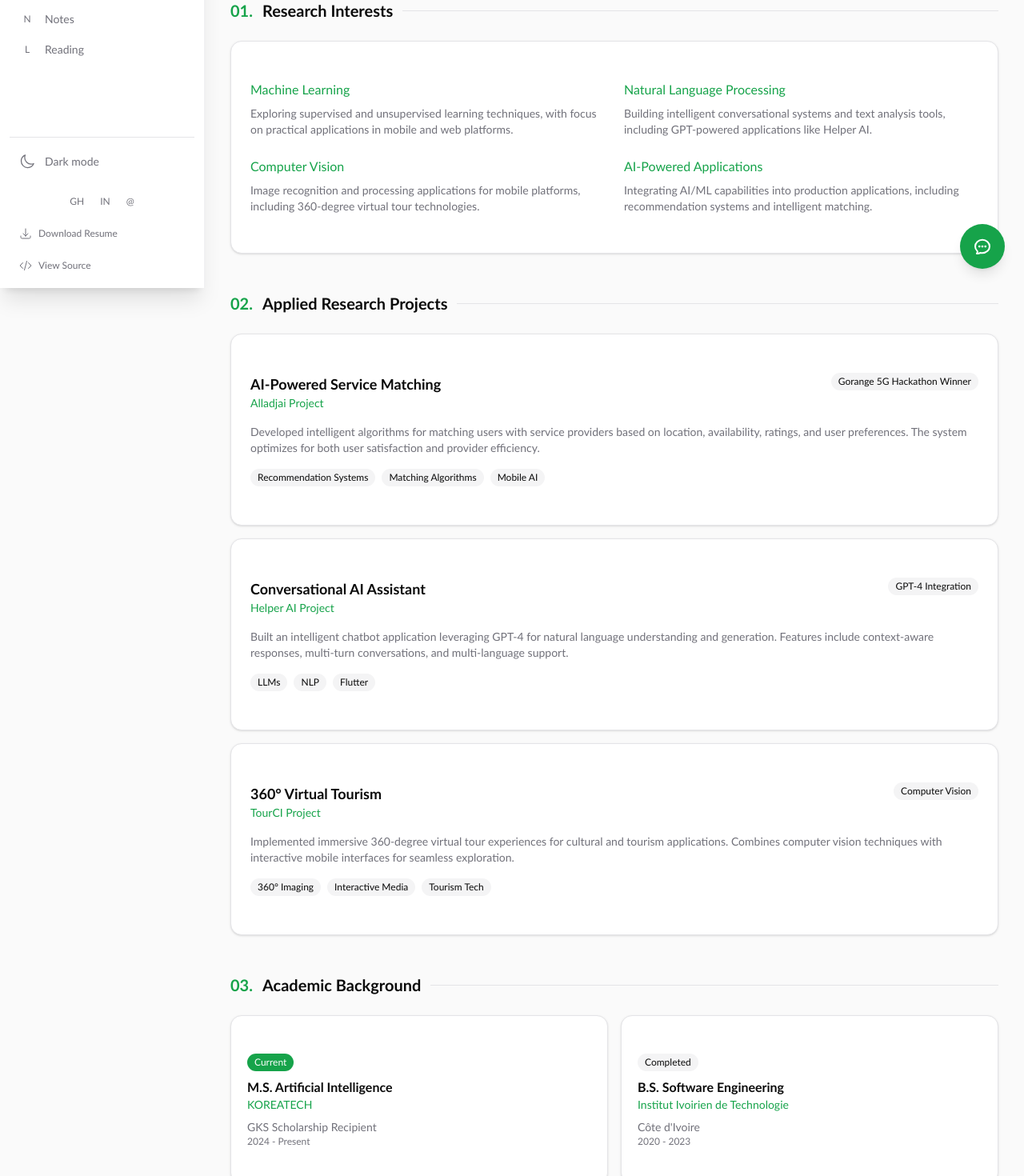
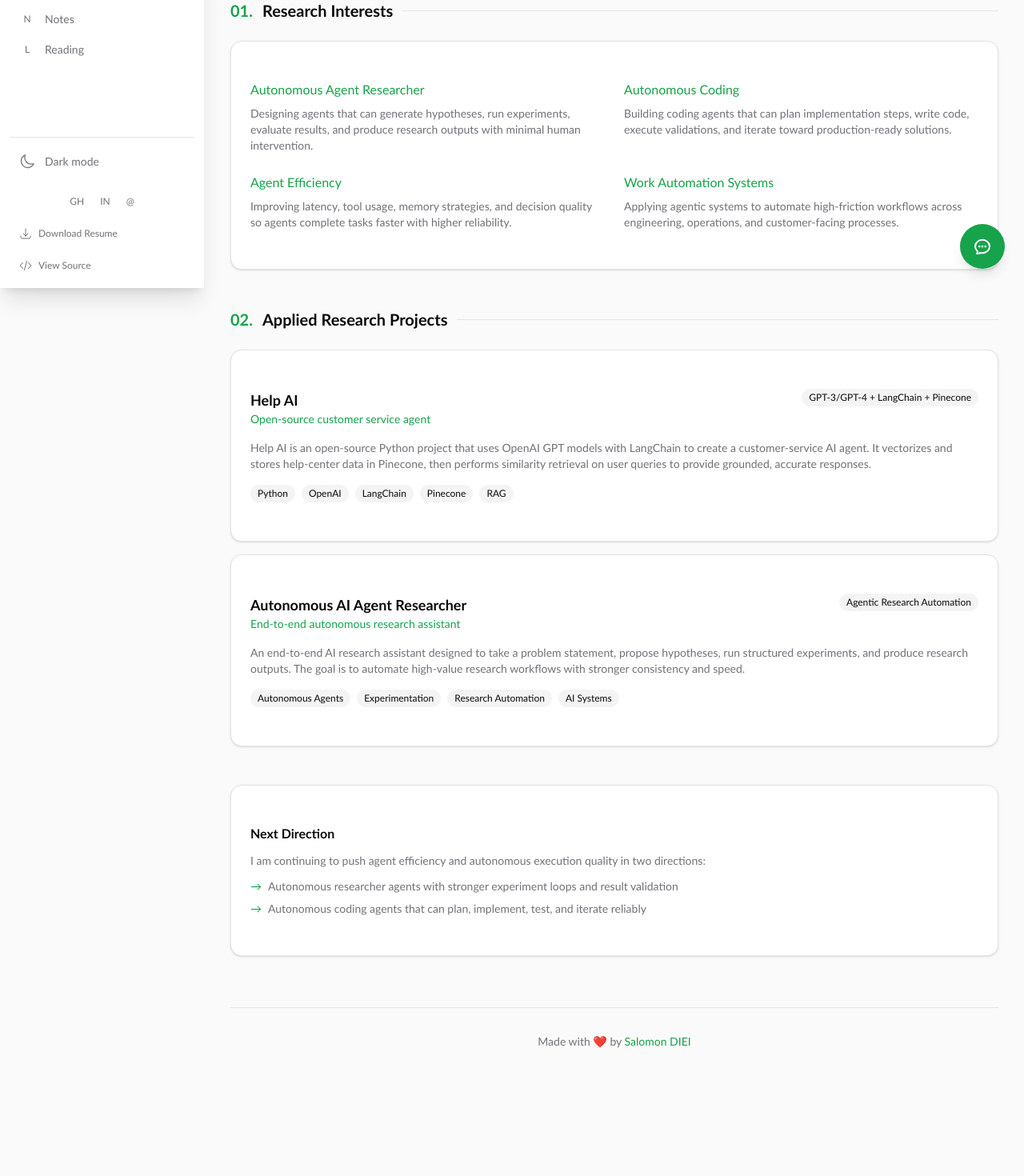
Before and after one commit to Salomondiei08/portfolio, a Next.js app: page /research in a window 1280 px wide. Shown: the part 440-1910 px from the top of the page at 80% size. After the commit the page ends 1784 px from the top, so only its background shows below. Built offline with nearby package versions, Linux system fonts and the light colour scheme.

Commit message:
chore: updated blog list

```diff
--- a/src/app/about/page.tsx
+++ b/src/app/about/page.tsx
@@ -4,8 +4,8 @@ import { Badge } from "@/components/ui/badge";
 import { Button } from "@/components/ui/button";
 
 export const metadata = {
-  title: "About Salomon Diei | AI Engineer, KOREATECH Student, CTO at Sikili",
-  description: "Salomon Diei is an AI Engineer and researcher at Korea University of Technology and Education (KOREATECH), CTO at Sikili. GKS Scholar, Google Cloud Certified, winner of Gorange 5G Hackathon. Experienced in Flutter, Python, FastAPI, Machine Learning. Based in Cheonan, South Korea.",
+  title: "About Salomon Diei | AI Engineer & Autonomous Agents Researcher",
+  description: "Salomon Diei is an AI Engineer, CTO at Sikili, and autonomous agents researcher focused on improving agent efficiency and automating human work.",
   keywords: [
     "Salomon Diei biography",
     "KOREATECH AI student",
@@ -128,13 +128,10 @@ export default function AboutPage() {
 
         <div className="space-y-4 max-w-2xl">
           <p className="text-muted-foreground leading-relaxed">
-            I&apos;m an AI engineer and researcher currently pursuing my Master&apos;s degree in
-            Artificial Intelligence at Korea University of Technology and Education (KOREATECH),
-            supported by the prestigious Korean Government Scholarship (GKS).
+            I&apos;m an AI engineer and researcher focused on making AI agents more efficient and helping them automate human work.
           </p>
           <p className="text-muted-foreground leading-relaxed">
-            As CTO at Sikili, I lead technical strategy while balancing my academic research in AI
-            and machine learning. My background spans fullstack development, mobile apps with Flutter,
+            As CTO at Sikili, I lead technical strategy while building and evaluating agentic AI systems for real-world automation. My background spans fullstack development, mobile apps with Flutter,
             and cloud architecture as a Google Cloud Certified Associate Cloud Engineer.
           </p>
           <p className="text-muted-foreground leading-relaxed">
--- a/src/app/layout.tsx
+++ b/src/app/layout.tsx
@@ -5,13 +5,13 @@ import { ChatWidget } from "@/components/portfolio/ChatWidget";
 import { ThemeProvider } from "@/components/portfolio/ThemeProvider";
 
 export const metadata: Metadata = {
-  title: "Salomon Diei | AI Engineer & Researcher - KOREATECH Student",
-  description: "Salomon Diei - AI Engineer, CTO at Sikili, Master's student at Korea University of Technology and Education (KOREATECH). Winner of Gorange 5G Hackathon. Experienced in Flutter, Python, FastAPI, Machine Learning. Google Cloud Certified. Projects: Alladjai, TourCI, Helper AI.",
+  title: "Salomon Diei | AI Engineer & Autonomous Agents Researcher",
+  description: "Salomon Diei - AI Engineer, CTO at Sikili, and researcher focused on making AI agents more efficient and automating human work. Primary focus: autonomous agent researcher and autonomous coding.",
   keywords: [
     // Name variations
     "Salomon Diei", "Salomon DIEI", "salomondiei", "salomondiei08",
     // Current roles
-    "AI Engineer", "AI Researcher", "CTO Sikili", "Machine Learning Engineer",
+    "AI Engineer", "AI Researcher", "Autonomous Agents Researcher", "CTO Sikili",
     // Education
     "KOREATECH", "Korea University of Technology and Education", "KOREATECH AI", "GKS Scholar", "Korean Government Scholarship",
     // Location
@@ -20,7 +20,7 @@ export const metadata: Metadata = {
     "Flutter Developer", "Python Developer", "FastAPI", "Mobile Development", "Cloud Engineer",
     "Google Cloud Certified", "GCP", "Docker", "Terraform", "Vue.js",
     // Projects
-    "Alladjai", "TourCI", "Helper AI", "ResiCar", "Sikili Platform",
+    "Autonomous AI Agent Researcher", "TourCI", "Help AI", "Sikili Platform",
     // Achievements
     "Gorange 5G Hackathon Winner",
     // Previous work
@@ -32,8 +32,8 @@ export const metadata: Metadata = {
   creator: "Salomon Diei",
   publisher: "Salomon Diei",
   openGraph: {
-    title: "Salomon Diei | AI Engineer & Researcher at KOREATECH",
-    description: "AI Engineer and CTO at Sikili. Master's student at KOREATECH. Winner of Gorange 5G Hackathon. Experienced in Flutter, Python, Machine Learning. Google Cloud Certified.",
+    title: "Salomon Diei | AI Engineer & Autonomous Agents Researcher",
+    description: "AI Engineer and CTO at Sikili, researching efficient AI agents that automate human work. Focused on autonomous agent researcher systems and autonomous coding.",
     type: "website",
     locale: "en_US",
     url: "https://salomondiei.com",
@@ -50,7 +50,7 @@ export const metadata: Metadata = {
   twitter: {
     card: "summary_large_image",
     title: "Salomon Diei | AI Engineer & Researcher",
-    description: "AI Engineer at Sikili, Master's student at KOREATECH. Experienced in Flutter, Python, Machine Learning.",
+    description: "AI Engineer at Sikili focused on autonomous agents, work automation, and efficient AI systems.",
     images: ["/images/salomon.JPG"],
   },
   robots: {
--- a/src/app/page.tsx
+++ b/src/app/page.tsx
@@ -1,11 +1,11 @@
-"use client";
-
 import Link from "next/link";
+import { format } from "date-fns";
 import { Card, CardContent, CardHeader, CardTitle } from "@/components/ui/card";
 import { Badge } from "@/components/ui/badge";
 import { NewsletterForm } from "@/components/portfolio/NewsletterForm";
 import { FadeIn, SlideIn } from "@/components/portfolio/animations";
 import { featuredProject } from "@/lib/portfolio-data";
+import { getAllPosts } from "@/lib/markdown";
 
 const technologies = {
   languages: ["Python", "Dart", "JavaScript", "TypeScript", "Java", "C#"],
@@ -13,12 +13,13 @@ const technologies = {
   tools: ["Docker", "Terraform", "Firebase", "GCP", "MongoDB", "PostgreSQL"],
 };
 
-const recentPosts = [
-  { title: "Understanding Transformers: A Visual Guide", date: "Jan 20", href: "/blog/understanding-transformers" },
-  { title: "Welcome to My Blog", date: "Jan 15", href: "/blog/welcome-to-my-blog" },
-];
+export default function Home() {
+  const recentPosts = getAllPosts("blog").slice(0, 4).map((post) => ({
+    title: post.title,
+    date: format(new Date(post.date), "MMM d"),
+    href: `/blog/${post.slug}`,
+  }));
 
-export default function Home() {
   return (
     <div className="space-y-8">
       {/* Hero Section */}
@@ -33,8 +34,7 @@ export default function Home() {
             <h2 className="text-xl text-muted-foreground">AI Engineer & Researcher</h2>
           </div>
           <p className="text-muted-foreground leading-relaxed max-w-2xl">
-            Building intelligent systems and innovative mobile applications. Currently pursuing
-            a Master&apos;s in AI at Korea University of Technology and Education while leading tech at Sikili.
+            Building intelligent systems and researching how to make AI agents more efficient and automate human work while leading tech at Sikili.
           </p>
         </section>
       </SlideIn>
@@ -196,10 +196,10 @@ export default function Home() {
                   <span className="text-xs text-muted-foreground">AI & ML</span>
                 </div>
                 <h3 className="text-xl font-bold mb-2 group-hover:text-primary transition-colors">
-                  Research & Learning
+                  Autonomous Agent Research
                 </h3>
                 <p className="text-sm text-muted-foreground mb-3">
-                  Exploring artificial intelligence and machine learning as part of my Master&apos;s studies at KOREATECH.
+                  Researching how to make AI agents more efficient and automate human work, with focus on autonomous researcher and coding agents.
                 </p>
                 <span className="text-sm text-primary">View research →</span>
               </CardContent>
--- a/src/app/research/page.tsx
+++ b/src/app/research/page.tsx
@@ -2,8 +2,8 @@ import { Card, CardContent } from "@/components/ui/card";
 import { Badge } from "@/components/ui/badge";
 
 export const metadata = {
-  title: "Research | Salomon Diei - AI Engineer Portfolio",
-  description: "AI and machine learning research at Korea University of Technology and Education.",
+  title: "Research | Salomon Diei - Autonomous Agents",
+  description: "Research focused on building efficient AI agents that automate human work, with emphasis on autonomous agent researcher systems and autonomous coding.",
 };
 
 export default function ResearchPage() {
@@ -13,24 +13,24 @@ export default function ResearchPage() {
       <div className="space-y-4">
         <h1 className="text-3xl font-bold">Research</h1>
         <p className="text-muted-foreground max-w-2xl">
-          Currently pursuing a Master&apos;s degree in Artificial Intelligence at Korea University
-          of Technology and Education (KOREATECH), supported by the Korean Government Scholarship (GKS).
+          I am researching how to make AI agents more efficient and how to make them automate human work.
+          My primary focus is autonomous agent researcher systems and autonomous coding.
         </p>
       </div>
 
-      {/* Current Status */}
+      {/* Current Focus */}
       <Card className="bg-gradient-to-br from-primary/10 via-card to-card border-border">
         <CardContent className="p-6">
           <div className="flex items-start gap-4">
             <div className="w-12 h-12 rounded-lg bg-primary/20 flex items-center justify-center shrink-0">
-              <span className="text-primary font-bold">AI</span>
+              <span className="text-primary font-bold">AG</span>
             </div>
             <div>
-              <Badge className="mb-2">In Progress</Badge>
-              <h2 className="text-xl font-semibold">M.S. in Artificial Intelligence</h2>
-              <p className="text-primary">Korea University of Technology and Education</p>
+              <Badge className="mb-2">Active Focus</Badge>
+              <h2 className="text-xl font-semibold">Autonomous Agents for Work Automation</h2>
+              <p className="text-primary">Efficiency, reliability, and end-to-end execution</p>
               <p className="text-sm text-muted-foreground mt-2">
-                2024 - Present | Cheonan-si, South Korea
+                Researching practical agent architectures that can reason, run tasks, and deliver measurable outcomes.
               </p>
             </div>
           </div>
@@ -49,31 +49,31 @@ export default function ResearchPage() {
           <CardContent className="p-6">
             <div className="grid sm:grid-cols-2 gap-6">
               <div className="space-y-2">
-                <h3 className="font-medium text-primary">Machine Learning</h3>
+                <h3 className="font-medium text-primary">Autonomous Agent Researcher</h3>
                 <p className="text-sm text-muted-foreground">
-                  Exploring supervised and unsupervised learning techniques,
-                  with focus on practical applications in mobile and web platforms.
+                  Designing agents that can generate hypotheses, run experiments, evaluate results,
+                  and produce research outputs with minimal human intervention.
                 </p>
               </div>
               <div className="space-y-2">
-                <h3 className="font-medium text-primary">Natural Language Processing</h3>
+                <h3 className="font-medium text-primary">Autonomous Coding</h3>
                 <p className="text-sm text-muted-foreground">
-                  Building intelligent conversational systems and text analysis tools,
-                  including GPT-powered applications like Helper AI.
+                  Building coding agents that can plan implementation steps, write code,
+                  execute validations, and iterate toward production-ready solutions.
                 </p>
               </div>
               <div className="space-y-2">
-                <h3 className="font-medium text-primary">Computer Vision</h3>
+                <h3 className="font-medium text-primary">Agent Efficiency</h3>
                 <p className="text-sm text-muted-foreground">
-                  Image recognition and processing applications for mobile platforms,
-                  including 360-degree virtual tour technologies.
+                  Improving latency, tool usage, memory strategies, and decision quality
+                  so agents complete tasks faster with higher reliability.
                 </p>
               </div>
               <div className="space-y-2">
-                <h3 className="font-medium text-primary">AI-Powered Applications</h3>
+                <h3 className="font-medium text-primary">Work Automation Systems</h3>
                 <p className="text-sm text-muted-foreground">
-                  Integrating AI/ML capabilities into production applications,
-                  including recommendation systems and intelligent matching.
+                  Applying agentic systems to automate high-friction workflows across
+                  engineering, operations, and customer-facing processes.
                 </p>
               </div>
             </div>
@@ -94,20 +94,22 @@ export default function ResearchPage() {
             <CardContent className="p-6 space-y-4">
               <div className="flex flex-col sm:flex-row sm:items-start sm:justify-between gap-2">
                 <div>
-                  <h3 className="font-semibold text-lg">AI-Powered Service Matching</h3>
-                  <p className="text-primary text-sm">Alladjai Project</p>
+                  <h3 className="font-semibold text-lg">Help AI</h3>
+                  <p className="text-primary text-sm">Open-source customer service agent</p>
                 </div>
-                <Badge variant="secondary">Gorange 5G Hackathon Winner</Badge>
+                <Badge variant="secondary">GPT-3/GPT-4 + LangChain + Pinecone</Badge>
               </div>
               <p className="text-sm text-muted-foreground">
-                Developed intelligent algorithms for matching users with service providers
-                based on location, availability, ratings, and user preferences. The system
-                optimizes for both user satisfaction and provider efficiency.
+                Help AI is an open-source Python project that uses OpenAI GPT models with LangChain
+                to create a customer-service AI agent. It vectorizes and stores help-center data in Pinecone,
+                then performs similarity retrieval on user queries to provide grounded, accurate responses.
               </p>
               <div className="flex flex-wrap gap-2">
-                <Badge variant="secondary" className="text-xs">Recommendation Systems</Badge>
-                <Badge variant="secondary" className="text-xs">Matching Algorithms</Badge>
-                <Badge variant="secondary" className="text-xs">Mobile AI</Badge>
+                <Badge variant="secondary" className="text-xs">Python</Badge>
+                <Badge variant="secondary" className="text-xs">OpenAI</Badge>
+                <Badge variant="secondary" className="text-xs">LangChain</Badge>
+                <Badge variant="secondary" className="text-xs">Pinecone</Badge>
+                <Badge variant="secondary" className="text-xs">RAG</Badge>
               </div>
             </CardContent>
           </Card>
@@ -116,106 +118,42 @@ export default function ResearchPage() {
             <CardContent className="p-6 space-y-4">
               <div className="flex flex-col sm:flex-row sm:items-start sm:justify-between gap-2">
                 <div>
-                  <h3 className="font-semibold text-lg">Conversational AI Assistant</h3>
-                  <p className="text-primary text-sm">Helper AI Project</p>
+                  <h3 className="font-semibold text-lg">Autonomous AI Agent Researcher</h3>
+                  <p className="text-primary text-sm">End-to-end autonomous research assistant</p>
                 </div>
-                <Badge variant="secondary">GPT-4 Integration</Badge>
+                <Badge variant="secondary">Agentic Research Automation</Badge>
               </div>
               <p className="text-sm text-muted-foreground">
-                Built an intelligent chatbot application leveraging GPT-4 for natural
-                language understanding and generation. Features include context-aware
-                responses, multi-turn conversations, and multi-language support.
+                An end-to-end AI research assistant designed to take a problem statement,
+                propose hypotheses, run structured experiments, and produce research outputs.
+                The goal is to automate high-value research workflows with stronger consistency and speed.
               </p>
               <div className="flex flex-wrap gap-2">
-                <Badge variant="secondary" className="text-xs">LLMs</Badge>
-                <Badge variant="secondary" className="text-xs">NLP</Badge>
-                <Badge variant="secondary" className="text-xs">Flutter</Badge>
-              </div>
-            </CardContent>
-          </Card>
-
-          <Card className="bg-card border-border">
-            <CardContent className="p-6 space-y-4">
-              <div className="flex flex-col sm:flex-row sm:items-start sm:justify-between gap-2">
-                <div>
-                  <h3 className="font-semibold text-lg">360° Virtual Tourism</h3>
-                  <p className="text-primary text-sm">TourCI Project</p>
-                </div>
-                <Badge variant="secondary">Computer Vision</Badge>
-              </div>
-              <p className="text-sm text-muted-foreground">
-                Implemented immersive 360-degree virtual tour experiences for cultural
-                and tourism applications. Combines computer vision techniques with
-                interactive mobile interfaces for seamless exploration.
-              </p>
-              <div className="flex flex-wrap gap-2">
-                <Badge variant="secondary" className="text-xs">360° Imaging</Badge>
-                <Badge variant="secondary" className="text-xs">Interactive Media</Badge>
-                <Badge variant="secondary" className="text-xs">Tourism Tech</Badge>
+                <Badge variant="secondary" className="text-xs">Autonomous Agents</Badge>
+                <Badge variant="secondary" className="text-xs">Experimentation</Badge>
+                <Badge variant="secondary" className="text-xs">Research Automation</Badge>
+                <Badge variant="secondary" className="text-xs">AI Systems</Badge>
               </div>
             </CardContent>
           </Card>
         </div>
       </section>
 
-      {/* Academic Background */}
-      <section className="space-y-6">
-        <h2 className="text-xl font-semibold flex items-center gap-3">
-          <span className="text-primary">03.</span>
-          Academic Background
-          <div className="h-px flex-1 bg-border" />
-        </h2>
-
-        <div className="grid sm:grid-cols-2 gap-4">
-          <Card className="bg-card border-border">
-            <CardContent className="p-5">
-              <Badge className="mb-2">Current</Badge>
-              <h3 className="font-semibold">M.S. Artificial Intelligence</h3>
-              <p className="text-primary text-sm">KOREATECH</p>
-              <p className="text-sm text-muted-foreground mt-2">
-                GKS Scholarship Recipient
-              </p>
-              <p className="text-xs text-muted-foreground">2024 - Present</p>
-            </CardContent>
-          </Card>
-
-          <Card className="bg-card border-border">
-            <CardContent className="p-5">
-              <Badge variant="secondary" className="mb-2">Completed</Badge>
-              <h3 className="font-semibold">B.S. Software Engineering</h3>
-              <p className="text-primary text-sm">Institut Ivoirien de Technologie</p>
-              <p className="text-sm text-muted-foreground mt-2">
-                Côte d&apos;Ivoire
-              </p>
-              <p className="text-xs text-muted-foreground">2020 - 2023</p>
-            </CardContent>
-          </Card>
-        </div>
-      </section>
-
-      {/* Future Research */}
+      {/* Future Direction */}
       <Card className="bg-card border-border">
         <CardContent className="p-6">
-          <h3 className="font-semibold mb-3">Future Research Directions</h3>
+          <h3 className="font-semibold mb-3">Next Direction</h3>
           <p className="text-sm text-muted-foreground">
-            As I continue my Master&apos;s studies, I aim to contribute to research in:
+            I am continuing to push agent efficiency and autonomous execution quality in two directions:
           </p>
           <ul className="mt-3 space-y-2 text-sm text-muted-foreground">
             <li className="flex items-start gap-2">
               <span className="text-primary">→</span>
-              Mobile-first AI applications for emerging markets
+              Autonomous researcher agents with stronger experiment loops and result validation
             </li>
             <li className="flex items-start gap-2">
               <span className="text-primary">→</span>
-              Efficient ML models for resource-constrained environments
-            </li>
-            <li className="flex items-start gap-2">
-              <span className="text-primary">→</span>
-              AI-powered solutions for African technology ecosystems
-            </li>
-            <li className="flex items-start gap-2">
-              <span className="text-primary">→</span>
-              Cross-platform intelligent applications
+              Autonomous coding agents that can plan, implement, test, and iterate reliably
             </li>
           </ul>
         </CardContent>
--- a/src/components/portfolio/ChatWidget.tsx
+++ b/src/components/portfolio/ChatWidget.tsx
@@ -16,7 +16,7 @@ const initialMessages: Message[] = [
 
 const sampleResponses: Record<string, string> = {
   research:
-    "I'm currently pursuing my Master's in AI at KOREATECH in South Korea, supported by the GKS scholarship. My research interests include machine learning, NLP, and computer vision. Check out the Research page!",
+    "I research how to make AI agents more efficient and make them automate human work. My primary focus is autonomous agent researcher systems and autonomous coding. Check out the Research page!",
   projects:
     "My top projects are Autonomous AI Agent Researcher, TourCI (#2 tourism app in Cote d'Ivoire), and Help AI. Check the Projects page for details and links.",
   skills:
@@ -26,7 +26,7 @@ const sampleResponses: Record<string, string> = {
   experience:
     "I am CTO and Supply Manager (Contract) at Sikili. Previously, I was Software Engineer at BUI Corporation, Technical Lead Mobile at Futurafric IA, and Junior Software Engineer at Casys Technologies.",
   education:
-    "Master's in AI at KOREATECH (current, GKS scholar) and Bachelor's in Software Engineering from Institut Ivoirien de Technologie in Côte d'Ivoire.",
+    "Research focus: efficient autonomous agents for work automation. Education: Bachelor's in Software Engineering from Institut Ivoirien de Technologie in Côte d'Ivoire.",
   hackathon:
     "I've won multiple hackathons: 1st place at Gorange 5G Hackathon and Top 10 at GDG DevFest.",
   default:
```
